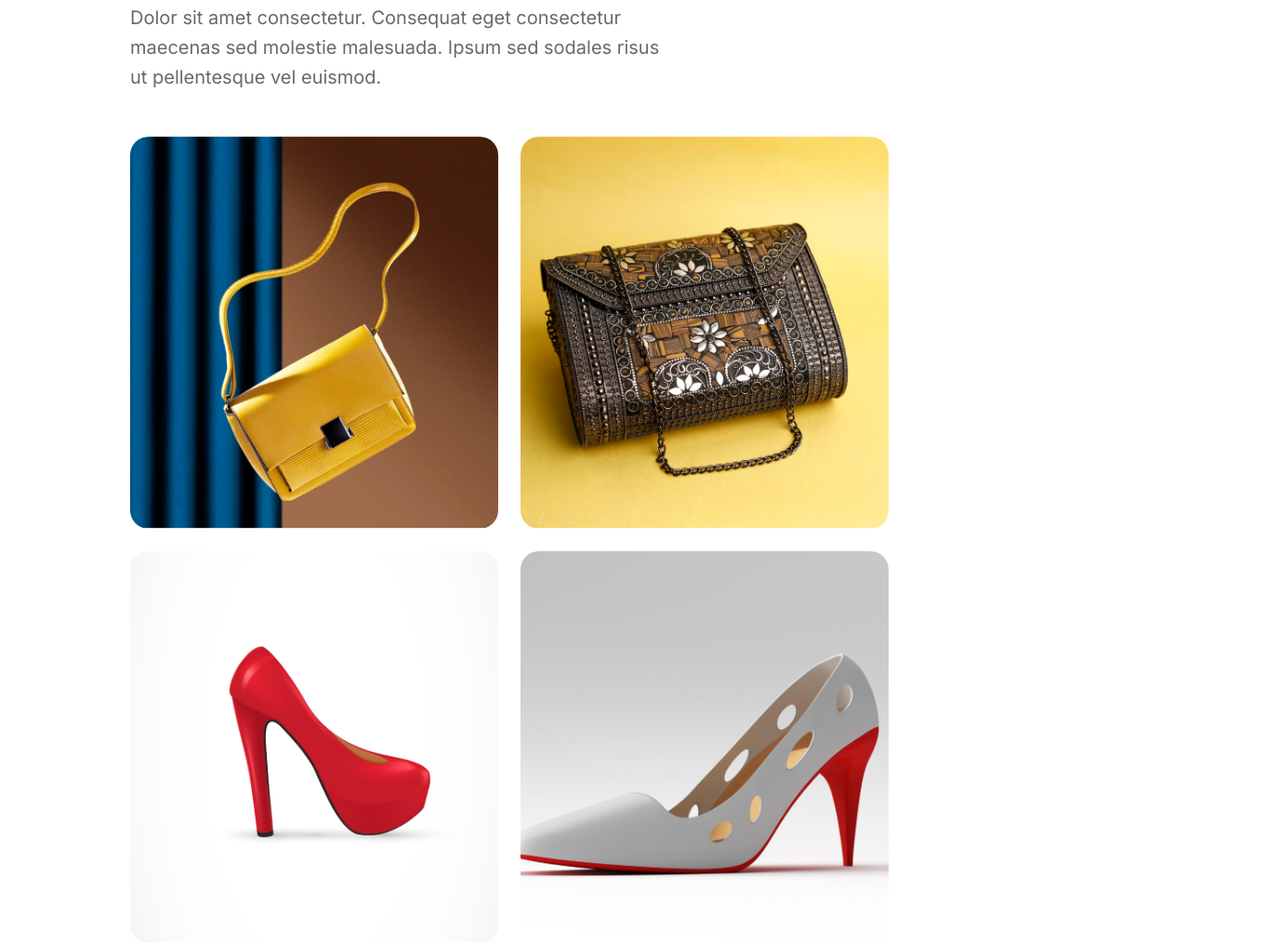
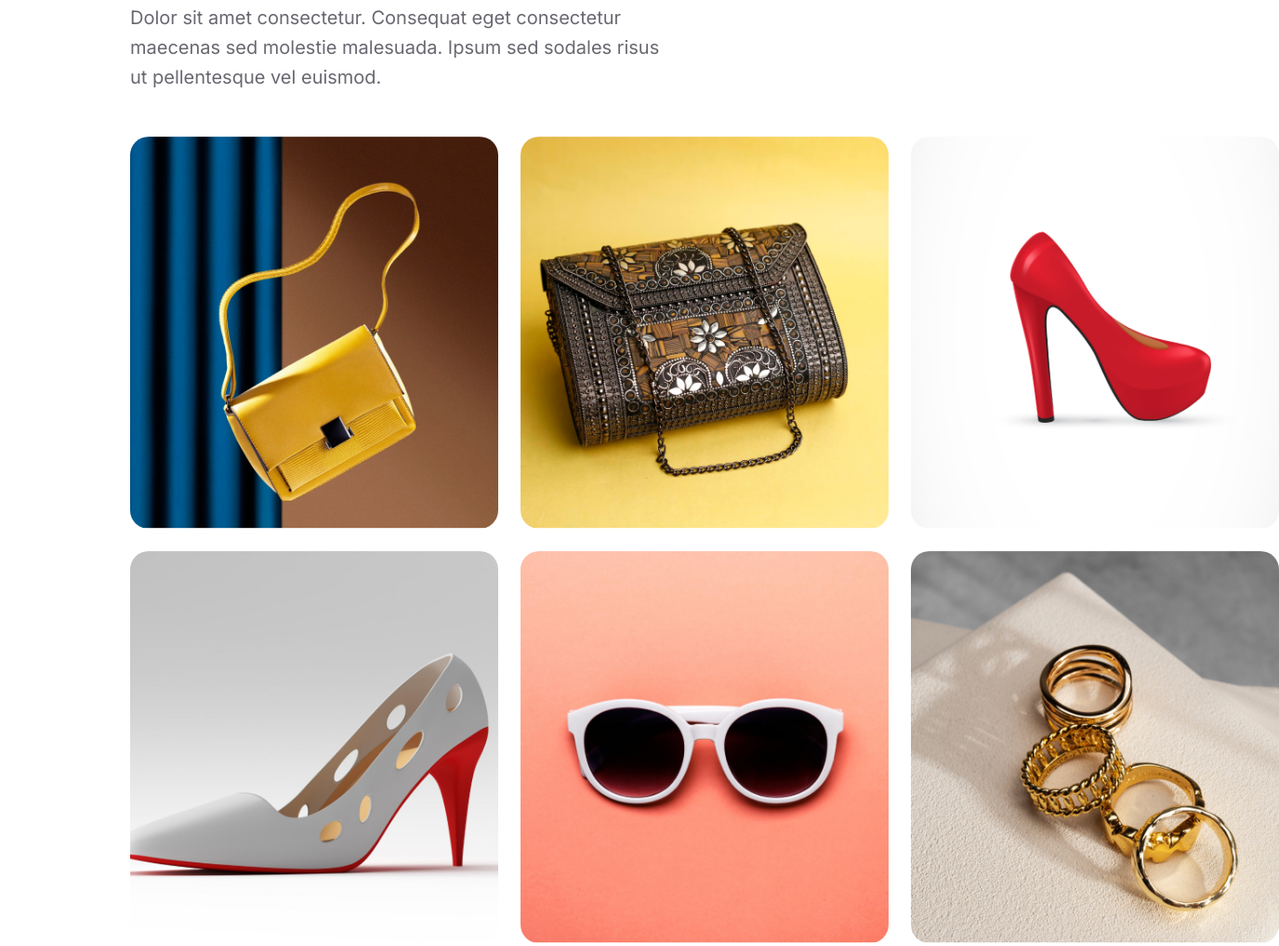
Before and after one commit to zahid072/New-year-new-mission, a plain HTML site: page index.html in a window 1280 px wide. Shown: the part 5283-6301 px from the top of the page at 93% size, 1376 px wide, since content can reach past the window. Drawn offline with Linux system fonts and the light colour scheme.

Commit message:
new style add

```diff
--- a/index.html
+++ b/index.html
@@ -17,7 +17,7 @@
         <!-- banner section -->
 
         <section class="banner">
-            <div>
+            <div class="banner-content">
                 <h2>Happy New Year</h2>
                 <h1>New Year Party Celebration</h1>
             </div>
--- a/styles/style.css
+++ b/styles/style.css
@@ -19,8 +19,8 @@ body {
   background-repeat: no-repeat;
   color: #fff;
   text-align: center;
+  border-radius: 20px;
   padding: 170px 344px;
-  border-radius: 20px;
 }
 .banner h2 {
   font-size: 32px;
@@ -264,9 +264,9 @@ body {
   margin-right: 424px;
 }
 .portfolio-image {
-  display: flex;
+  display: grid;
+  grid-template-columns: 396px 396px 396px;
   gap: 24px;
-  flex-wrap: wrap;
   margin-top: 48px;
 }
 .portfolio-image div {
```
